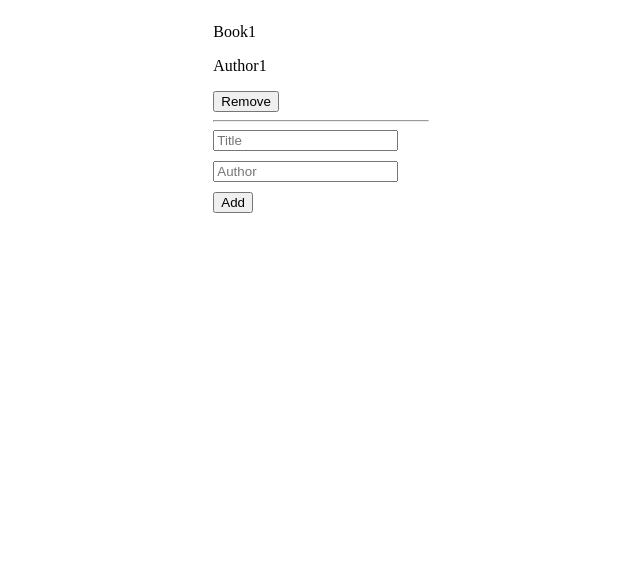
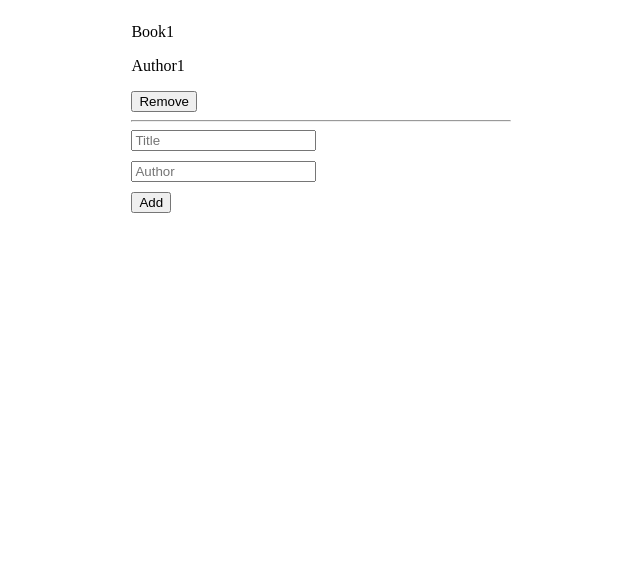
Before and after one commit to MohamedHNoor/Awesome-Books, a plain HTML site: page index.html in a window 1280 px wide. Shown: the part 233-800 px from the top of the page, without its empty margins (319-959 px from the left). Drawn offline with Linux system fonts and the light colour scheme.

Commit message:
modified css file by adding with to main element

```diff
--- a/styles.css
+++ b/styles.css
@@ -15,7 +15,7 @@ main {
   flex-direction: column;
   align-items: flex-start;
   justify-content: center;
-  width: %;
+  width: 30%;
 }
 
 .book {
```
